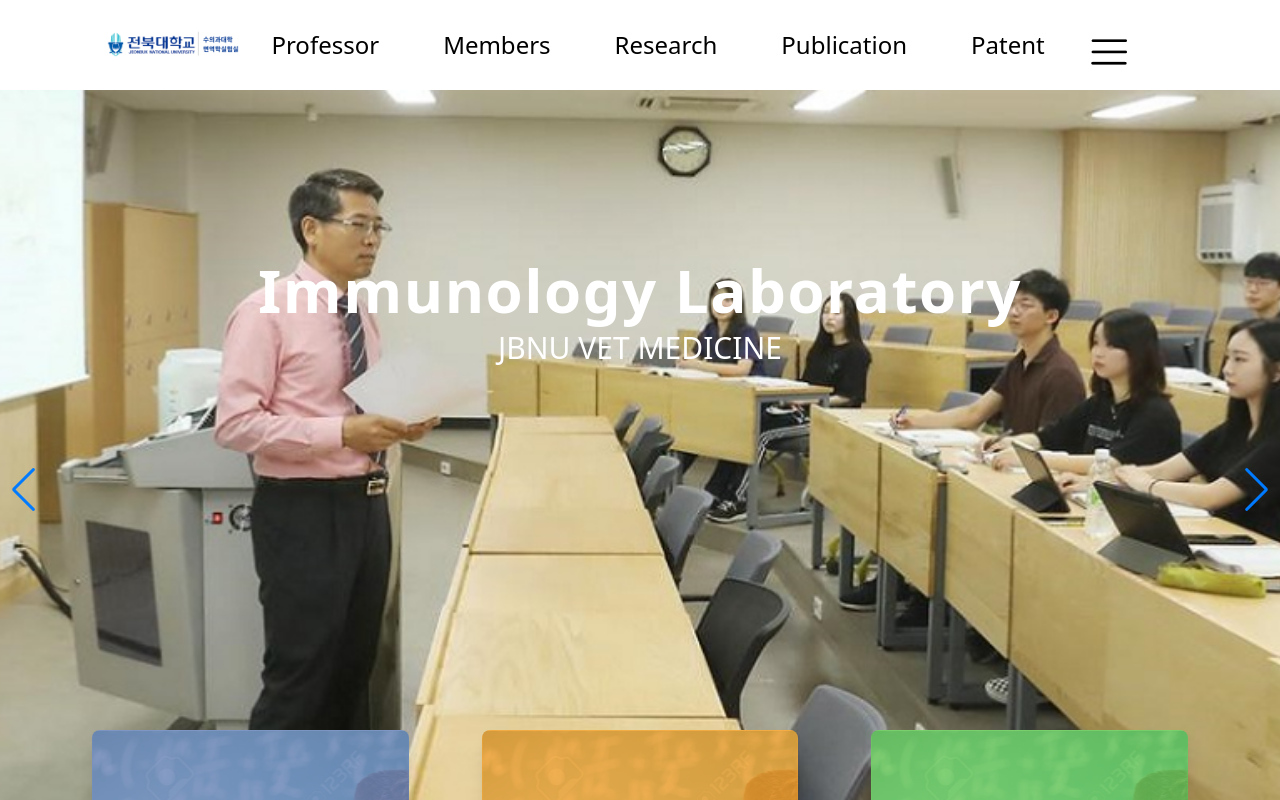
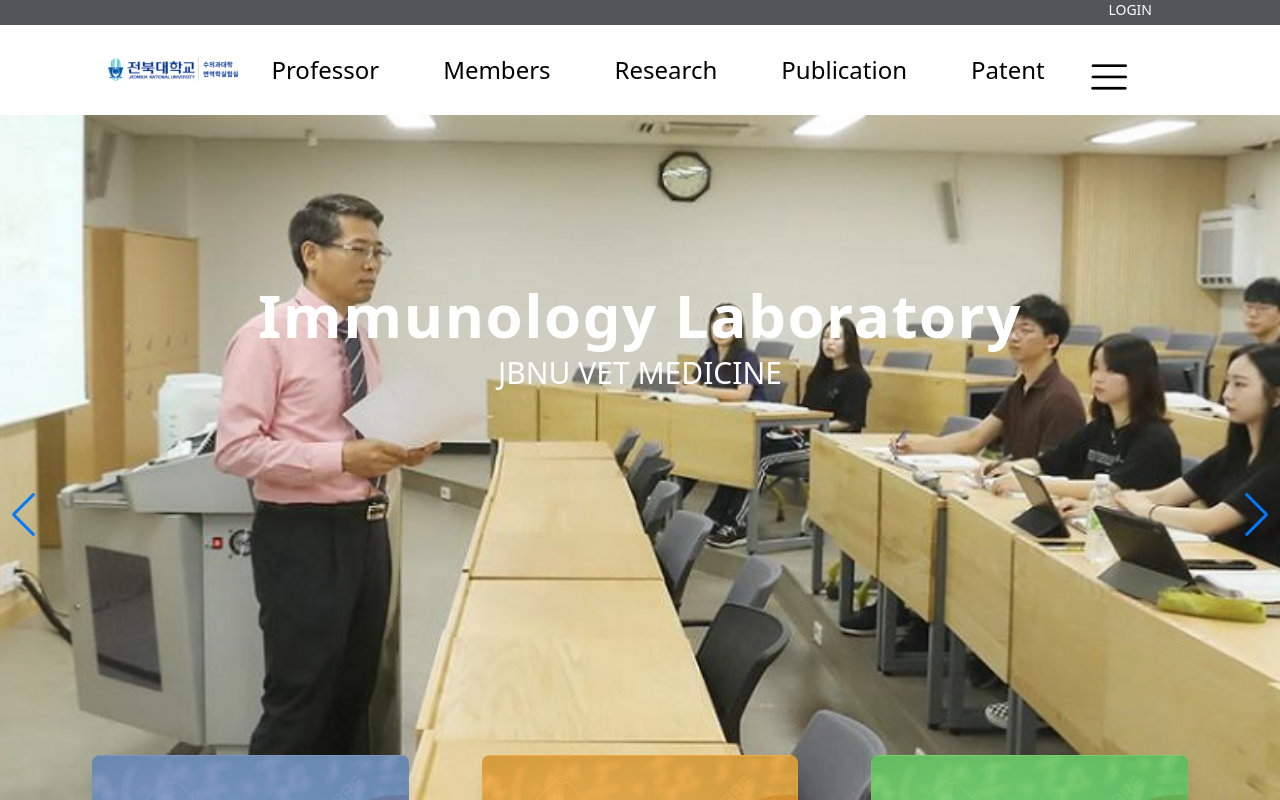
Before and after one commit to infochoido/immunologyHomepage, a React (Create React App) app in the folder src/main/reactfront/: page / in a window 1280 px wide. Shown: the top 800 px of the page. Built offline with nearby package versions, Linux system fonts and the light colour scheme.

Commit message:
feat 7 -> api 사용

```diff
--- a/src/main/reactfront/src/components/LogInBTN.jsx
+++ b/src/main/reactfront/src/components/LogInBTN.jsx
@@ -2,8 +2,12 @@ import React from "react"
 
 export default function LogInBTN(){
 
+    const logInBTNOnClick = () =>{
+        //로그인 창 나오게
+    }
+
     return(
-        <p>
+        <p className="text-sm">
             LOGIN
         </p>
     )
--- /dev/null
+++ b/src/main/reactfront/src/components/Top_Banner.jsx
@@ -0,0 +1,9 @@
+import LogInBTN from "./LogInBTN";
+
+export default function TopBanner() {
+    return (
+        <div className="flex px-32 bg-topBannerGray text-white h-[25px] justify-end">
+            <LogInBTN />
+        </div>
+    );
+}
--- a/src/main/reactfront/src/layouts/Layout.jsx
+++ b/src/main/reactfront/src/layouts/Layout.jsx
@@ -1,11 +1,13 @@
 import { Outlet } from "react-router-dom";
 import NavBar from "../components/NavBar";
 import Footer from "../components/Footer";
+import TopBanner from "../components/Top_Banner";
 
 export default function Layout() {
   return (
     <div className="flex flex-col min-h-screen">
       <header>
+        <TopBanner />
         <NavBar />
       </header>
       <main className="flex-grow">
--- a/src/main/reactfront/tailwind.config.js
+++ b/src/main/reactfront/tailwind.config.js
@@ -23,6 +23,7 @@ module.exports = {
         cardOrange: "#FFAA34", // 파스텔 주황색
         cardGreen: "#74D261", // 파스텔 초록색
         backgroundGreen: "#F1F8E9", // 파스텔 민트/연두색 (배경색)
+        topBannerGray:'#525559',
       },
     },
   },
```
Also changed, not shown: 1 other file (tests, documents, lock files or other folders).
